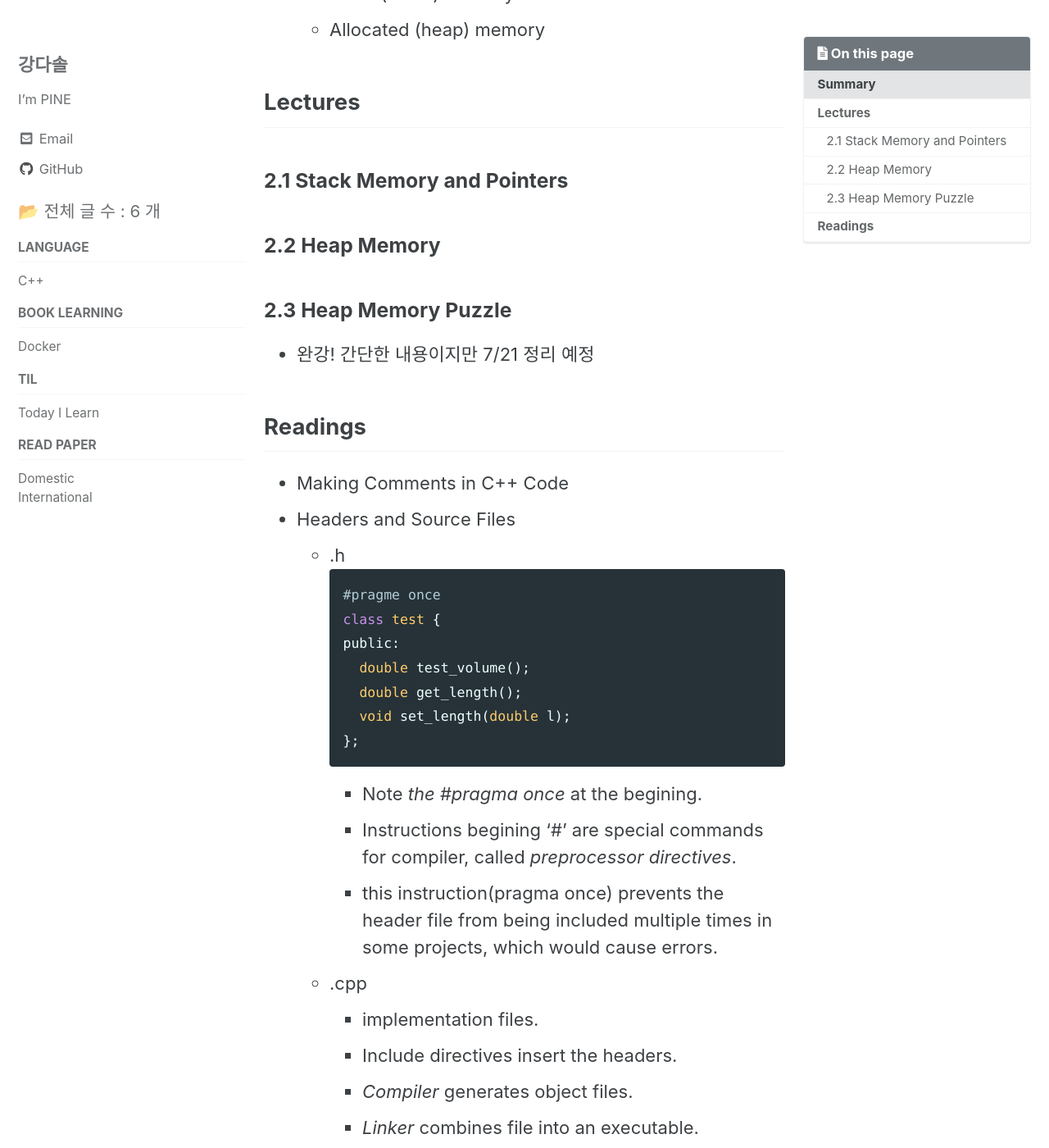
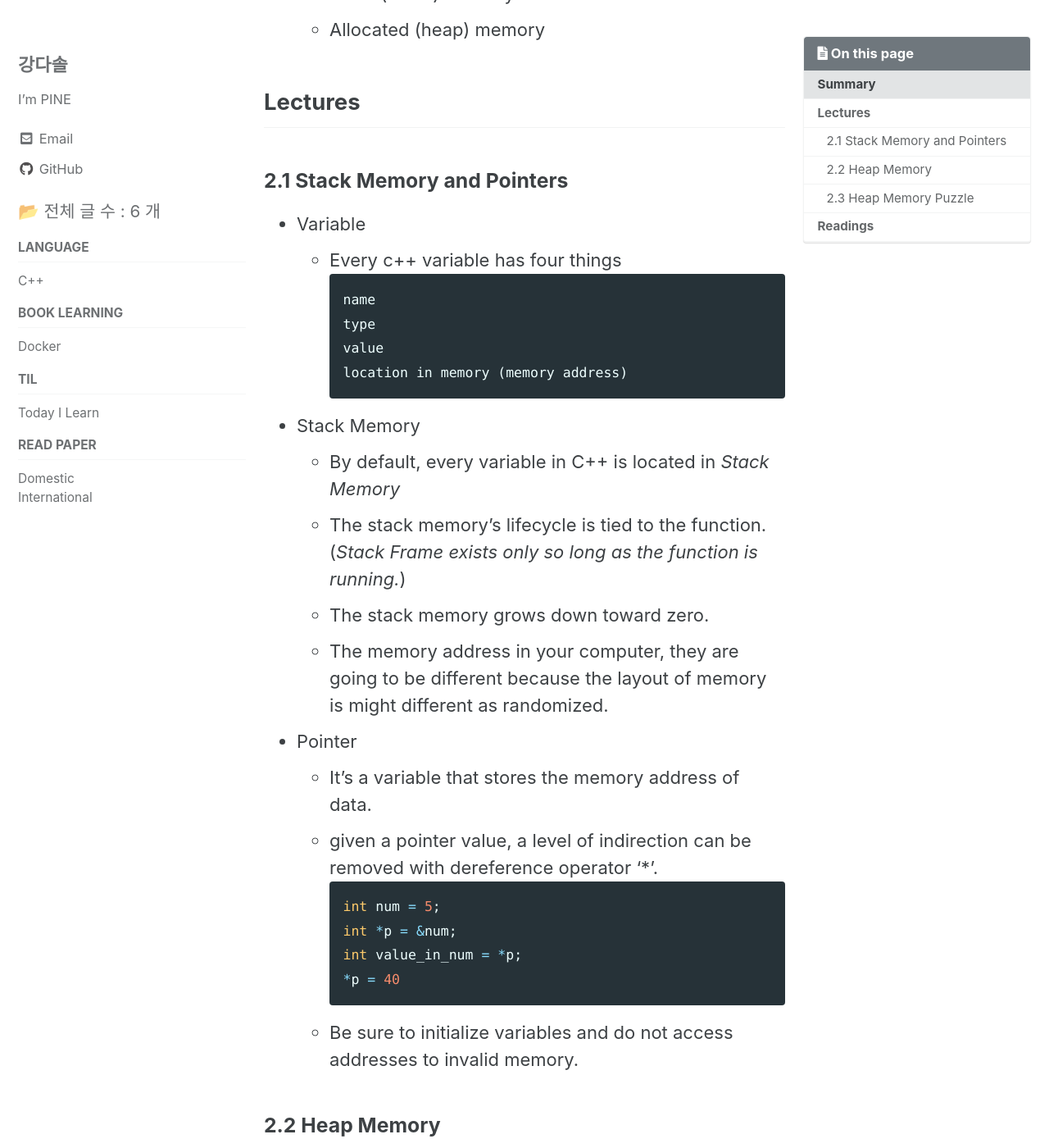
Before and after one commit to pine939/pine939.github.io, a Jekyll site: the page built from _posts/2021-07-04-coursera_cpp_2.md, in a window 1280 px wide and 1400 px high, scrolled down 771 px. Shown: the whole window at 82% size. Built offline with Jekyll 4.4.1, drawn with Linux system fonts in a browser that asks for light colours; cached includes are drawn as plain includes; some of the changed text lies outside the part shown.

Commit message:
add post about stack, pointer

````diff
--- a/_posts/2021-07-04-coursera_cpp_2.md
+++ b/_posts/2021-07-04-coursera_cpp_2.md
@@ -30,6 +30,31 @@ last_modified_at: 2021-07-19
 
 ## Lectures
 ### 2.1 Stack Memory and Pointers
+
+* Variable
+  * Every c++ variable has four things
+  ```
+  name
+  type
+  value
+  location in memory (memory address)
+  ```
+* Stack Memory
+  * By default, every variable in C++ is located in *Stack Memory*
+  * The stack memory's lifecycle is tied to the function. (*Stack Frame exists only so long as the function is running.*)
+  * The stack memory grows down toward zero.
+  * The memory address in your computer, they are going to be different because the layout of memory is might different as randomized.
+* Pointer
+  * It's a variable that stores the memory address of data.
+  * given a pointer value, a level of indirection can be removed with dereference operator '*'.
+  ```cpp
+  int num = 5;
+  int *p = &num;
+  int value_in_num = *p;
+  *p = 40
+  ```
+  *  Be sure to initialize variables and do not access addresses to invalid memory.
+
 ### 2.2 Heap Memory
 ### 2.3 Heap Memory Puzzle
 
````
Also changed, not shown: other parts of _posts/2021-07-04-coursera_cpp_2.md (+1 -1 lines).
